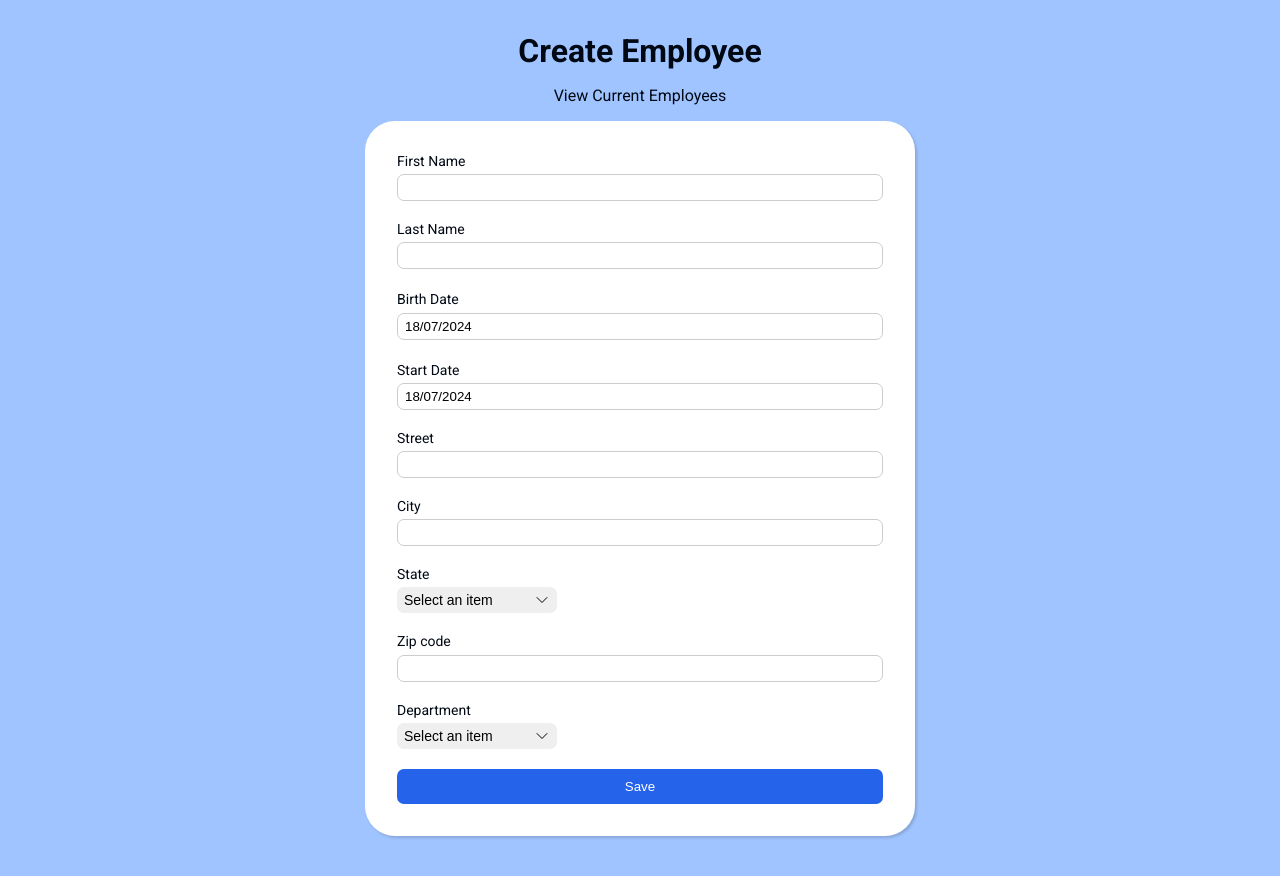
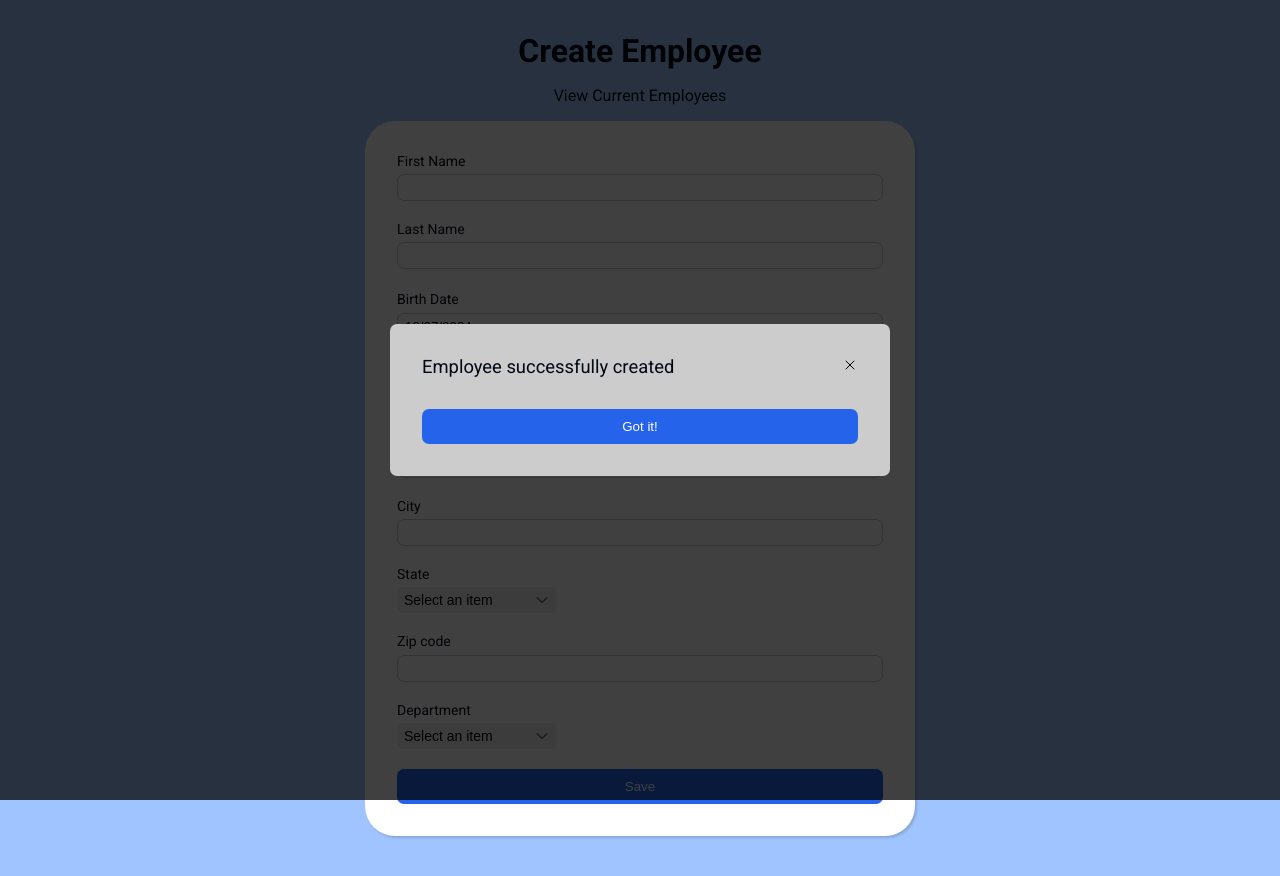
Before and after one commit to pyko7/HRNet, a React (Vite) app: page / in a window 1280 px wide. Shown: the top 876 px of the page. Built offline with nearby package versions, Linux system fonts and the light colour scheme.

Commit message:
chore: custom modal

```diff
--- a/src/components/form/Form.jsx
+++ b/src/components/form/Form.jsx
@@ -11,13 +11,13 @@ import { useDispatch } from "react-redux";
 import { setEmployees } from "../../features/employees/employeesSlice";
 import "./Form.css";
 import "../textField/TextField.css";
-
+import ChevronDownIcon from "../icons/ChevronDownIcon";
 /**
  * @description Create employee form component
  * @returns {React.FC}
  */
 const Form = () => {
-  const [visible, setVisible] = useState(false);
+  const [visible, setVisible] = useState(true);
   const [employee, setEmployee] = useState({
     ...emptyEmployeeData,
     birthDate: new Date(),
--- a/src/components/modal/Modal.css
+++ b/src/components/modal/Modal.css
@@ -61,3 +61,10 @@
   width: 1.5rem;
   height: 1.5rem;
 }
+
+@media only screen and (min-width: 600px) {
+  .modal {
+    min-width: 500px;
+    padding: 2rem;
+  }
+}
--- a/src/components/modal/Modal.jsx
+++ b/src/components/modal/Modal.jsx
@@ -11,11 +11,24 @@ import "./Modal.css";
  * @param {Function} onClick Callback function on save button click
  * @returns
  */
-const Modal = ({ title, subtitle, buttonName, onClose, onClick }) => {
+const Modal = ({
+  title,
+  subtitle,
+  buttonName,
+  onClose,
+  onClick,
+  backgroundColor,
+  modalBackgroundColor,
+  customCloseIcon,
+}) => {
   return (
     <div className="modal-container">
-      <div className="modal-background" onClick={onClose}></div>
-      <div className="modal">
+      <div
+        className="modal-background"
+        style={{ backgroundColor }}
+        onClick={onClose}
+      ></div>
+      <div className="modal" style={{ backgroundColor: modalBackgroundColor }}>
         <div className="modal-header">
           <span className="modal-text modal-title">{title}</span>
           <div className="modal-button">
@@ -24,7 +37,11 @@ const Modal = ({ title, subtitle, buttonName, onClose, onClick }) => {
               handleClick={onClose}
               variant="standard"
             >
-              <CloseIcon className="modal-close-icon" ariaHidden={true} />
+              {customCloseIcon ? (
+                customCloseIcon
+              ) : (
+                <CloseIcon className="modal-close-icon" ariaHidden={true} />
+              )}
             </Button>
           </div>
         </div>
```
